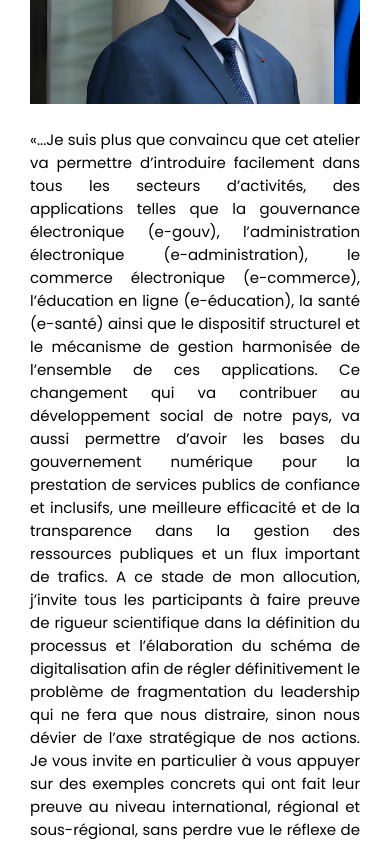
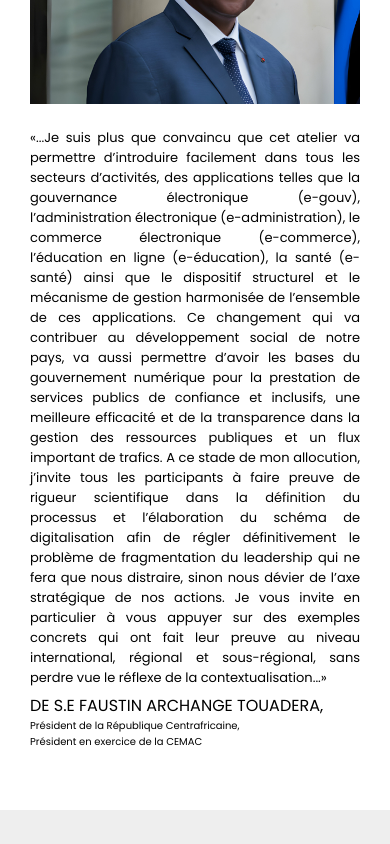
Before and after one commit to Pagnol237/siteweb-cades, a Next.js app: page / in a window 390 px wide. Shown: the part 1020-1864 px from the top of the page. Built offline with nearby package versions, Linux system fonts and the light colour scheme.

Commit message:
somme text update
i have update somme text to test my code size

```diff
--- a/src/style/PresidentBlock.module.scss
+++ b/src/style/PresidentBlock.module.scss
@@ -45,7 +45,7 @@
     }
     .text{
         width: 100%;
-        font-size: 15px;
+        font-size: 13px;
     }
     #mainUa{
         padding:60px 30px 60Px 30px;
@@ -54,7 +54,7 @@
     }
     .poste{
         font-family: var(--font-poppins);
-        font-size: 20px;
+        font-size: 16px;
         margin-top: 5px;
     }
 }
--- a/src/style/activité.module.scss
+++ b/src/style/activité.module.scss
@@ -64,9 +64,9 @@
         -webkit-text-stroke: 1px $orangeColor;
     }
     .text{
-        font-size: 17px;
+        font-size: 13px;
     }
     .activityTitle{
-        font-size: 20px;
+        font-size: 16px;
     }
 }
```
